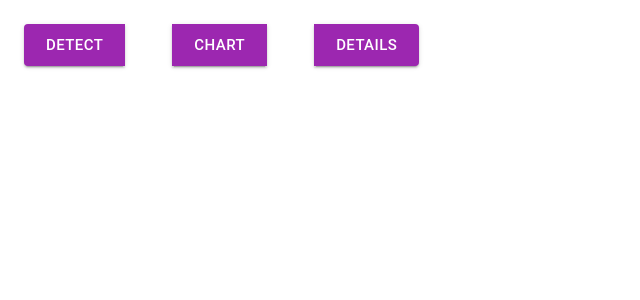
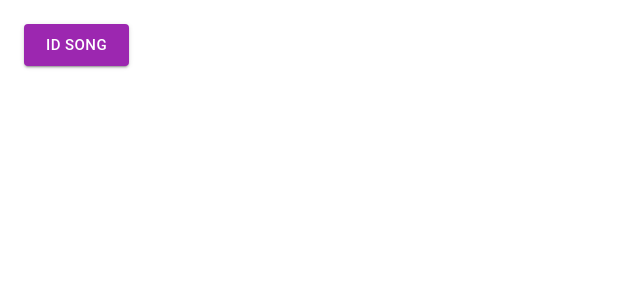
Before and after one commit to sharp0111/idm-ui, a Next.js app: page / in a window 1280 px wide. Shown: the top 300 px of the page, without its empty margins (0-640 px from the left). Built offline with nearby package versions, Linux system fonts and the light colour scheme.

Commit message:
Rename Detect to Id Song

```diff
--- a/pages/detect/index.ts
+++ /dev/null
@@ -1,3 +0,0 @@
-import { Detect } from './detect'
-
-export default Detect
--- a/pages/home/container.tsx
+++ b/pages/home/container.tsx
@@ -1,20 +1,14 @@
 import React from 'react'
 import { Button, ButtonGroup } from '../../components'
-import { ActiveLink, DETECT_URL, CHART_URL, DETAILS_URL } from '../routing'
+import { ActiveLink, ID_SONG_URL } from '../routing'
 
-import { MSG_DETECT, MSG_CHART, MSG_DETAILS } from './messages'
+import { MSG_ID_SONG } from './messages'
 
 export function HomeContainer() {
   return (
     <ButtonGroup>
-      <ActiveLink href={DETECT_URL}>
-        <Button color="secondary" variant="contained" size="large">{MSG_DETECT}</Button>
-      </ActiveLink>
-      <ActiveLink href={CHART_URL}>
-        <Button color="secondary" variant="contained" size="large">{MSG_CHART}</Button>
-      </ActiveLink>
-      <ActiveLink href={DETAILS_URL}>
-        <Button color="secondary" variant="contained" size="large">{MSG_DETAILS}</Button>
+      <ActiveLink href={ID_SONG_URL}>
+        <Button color="secondary" variant="contained" size="large">{MSG_ID_SONG}</Button>
       </ActiveLink>
     </ButtonGroup>
   )
--- a/pages/home/messages.ts
+++ b/pages/home/messages.ts
@@ -1,3 +1 @@
-export const MSG_DETECT = 'DETECT'
-export const MSG_CHART = 'CHART'
-export const MSG_DETAILS = 'DETAILS'
+export const MSG_ID_SONG = 'ID SONG'
--- /dev/null
+++ b/pages/id-song/index.ts
@@ -0,0 +1,3 @@
+import { IdSong } from './id-song'
+
+export default IdSong
--- a/pages/routing/index.ts
+++ b/pages/routing/index.ts
@@ -1,2 +1,2 @@
 export { ActiveLink } from './active-link'
-export { DETECT_URL, CHART_URL, DETAILS_URL } from './links'
+export { ID_SONG_URL, CHART_URL, DETAILS_URL } from './links'
--- a/pages/routing/links.ts
+++ b/pages/routing/links.ts
@@ -1,3 +1,3 @@
-export const DETECT_URL = '/detect'
+export const ID_SONG_URL = '/id-song'
 export const CHART_URL = '/chart'
 export const DETAILS_URL = '/details'
```
Also changed, not shown: pages/detect/detect.tsx (deleted, +0 -10 lines), pages/id-song/id-song.tsx (added, +10 -0 lines), pages/id-song/id-song.module.scss (renamed from pages/detect/detect.module.scss), pages/id-song/messages.ts (renamed from pages/detect/messages.ts).
